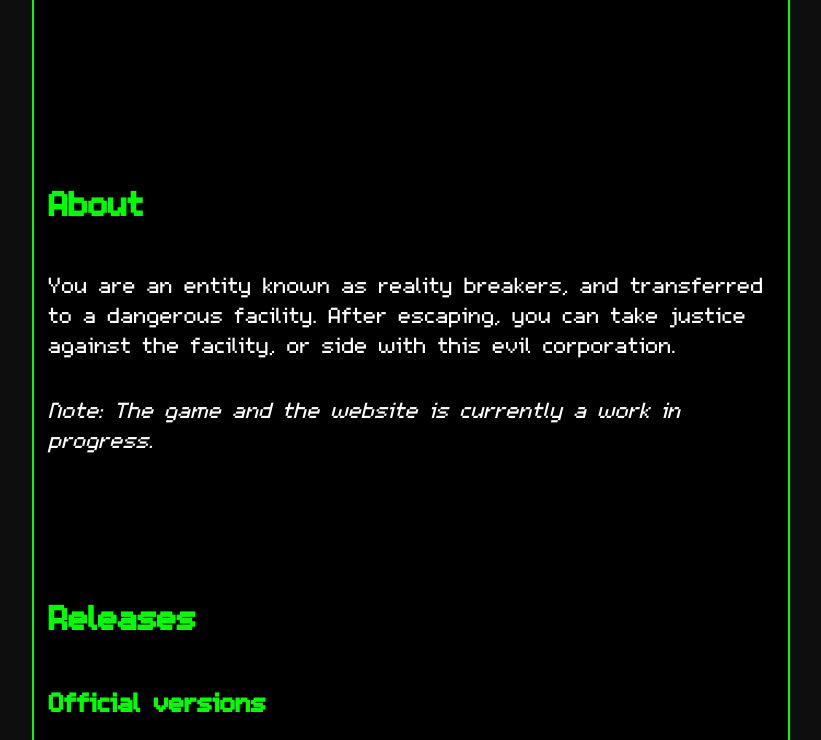
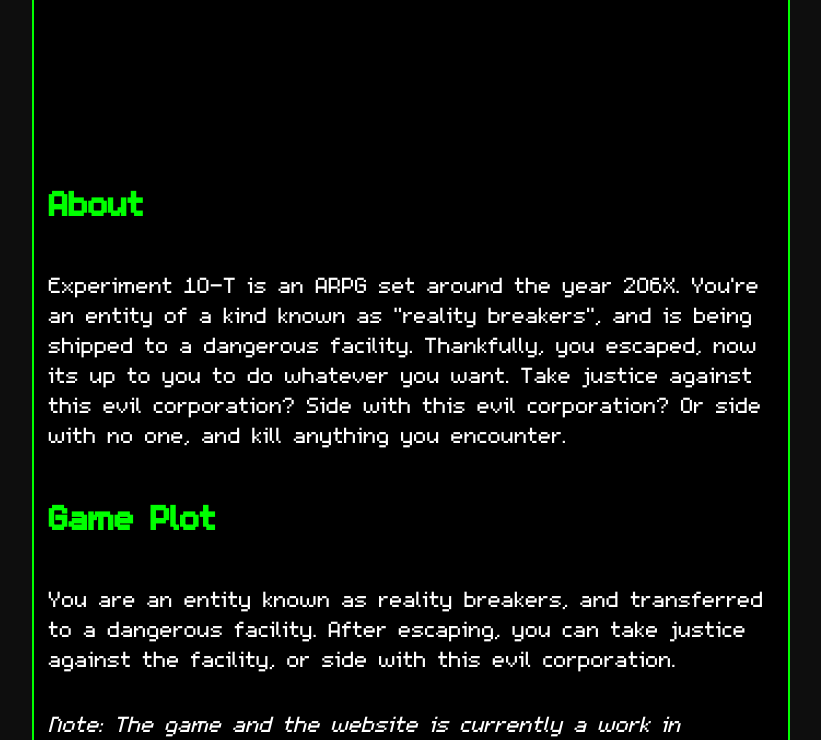
Before and after one commit to U23RN6M3/Experiment-10T-1, a plain HTML site: page index.html in a window 1280 px wide. Shown: the part 615-1355 px from the top of the page, without its empty margins (229-1050 px from the left). Drawn offline with Linux system fonts and the light colour scheme.

Commit message:
hey dos this work mr megarion

```diff
--- a/index.html
+++ b/index.html
@@ -39,6 +39,8 @@
 
             <div id="about">
                 <h2>About</h2>
+                <p>Experiment 10-T is an ARPG set around the year 206X. You're an entity of a kind known as "reality breakers", and is being shipped to a dangerous facility. Thankfully, you escaped, now its up to you to do whatever you want. Take justice against this evil corporation? Side with this evil corporation? Or side with no one, and kill anything you encounter.</p>
+                <h2>Game Plot</h2>
                 <p>You are an entity known as reality breakers, and transferred to a dangerous facility. After escaping, you can take justice against the facility, or side with this evil corporation.</p>
 
                 <p><i>Note: The game and the website is currently a work in progress.</i></p>
```
